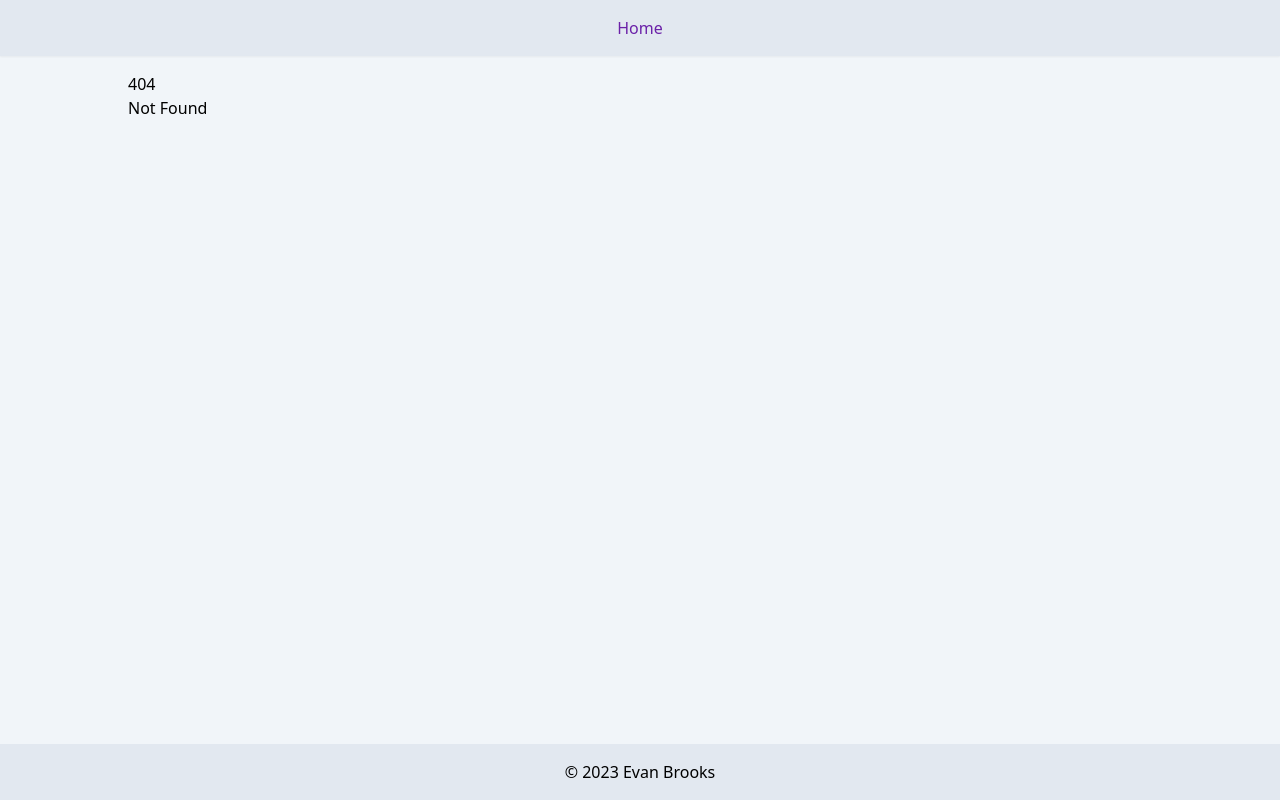
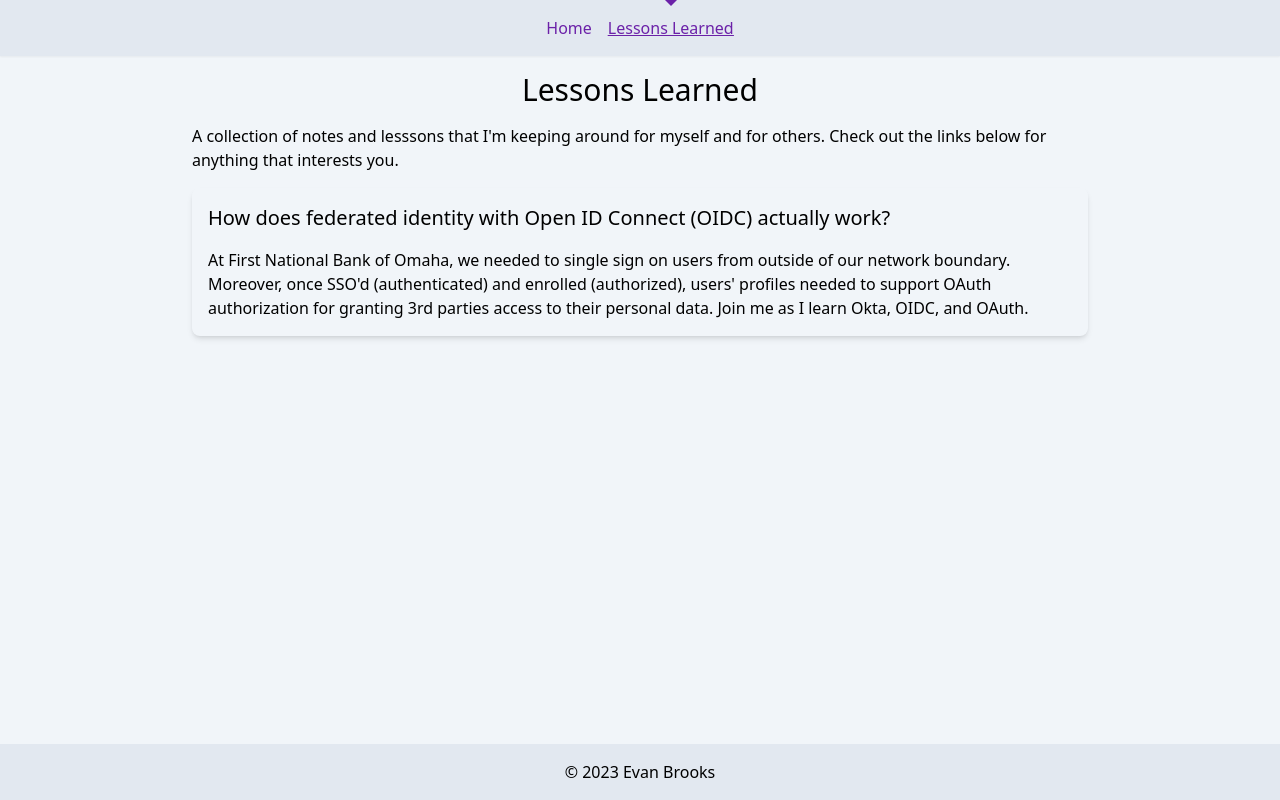
Before and after one commit to ebrooks42/evanbrooks-dev, a SvelteKit app: page /lessons in a window 1280 px wide. Before the commit this address had no page. Built offline with nearby package versions, Linux system fonts and the light colour scheme; a web font is replaced by a local one.

Commit message:
Add lessons learned.

```diff
--- a/package.json
+++ b/package.json
@@ -39,6 +39,8 @@
 	"dependencies": {
 		"@fontsource/sofia-sans": "^4.5.1",
 		"classnames": "^2.3.2",
-		"svelte-icons": "^2.1.0"
+		"mermaid": "^9.3.0",
+		"svelte-icons": "^2.1.0",
+		"tiny-invariant": "^1.3.1"
 	}
 }
--- /dev/null
+++ b/src/lib/MermaidDiagram.svelte
@@ -0,0 +1,16 @@
+<script lang="ts">
+	import mermaid from 'mermaid';
+	import invariant from 'tiny-invariant';
+	import { onMount } from 'svelte';
+
+	let element: HTMLElement | null = null;
+	mermaid.initialize({ startOnLoad: false });
+	onMount(() => {
+		invariant(element, 'After mount, element should be defined.');
+		mermaid.init(undefined, element);
+	});
+</script>
+
+<pre bind:this={element}>
+    <slot />
+</pre>
--- a/src/lib/RecentProject.svelte
+++ b/src/lib/RecentProject.svelte
@@ -1,5 +1,5 @@
 <script lang="ts">
-	import ExternalLink from './ExternalLink.svelte';
+	import ExternalLink from './Link.svelte';
 	import TechStack from './TechStack.svelte';
 
 	export let title: string;
--- a/src/routes/+layout.svelte
+++ b/src/routes/+layout.svelte
@@ -8,7 +8,7 @@
 
 <Header />
 
-<main class="main-container container mx-auto max-w-screen-lg">
+<main class="main-container container mx-auto px-16 max-w-screen-lg space-y-4">
 	<slot />
 </main>
 
--- a/src/routes/+page.svelte
+++ b/src/routes/+page.svelte
@@ -3,6 +3,7 @@
 	import MdLaptop from 'svelte-icons/md/MdLaptop.svelte';
 	import headshot from '$lib/images/evan-professional-headshot.jpeg';
 	import RecentProject from '$lib/RecentProject.svelte';
+	import Link from '$lib/Link.svelte';
 </script>
 
 <svelte:head>
@@ -10,24 +11,28 @@
 	<meta name="description" content="Evan Brooks' personal site" />
 </svelte:head>
 
-<section class="grid grid-cols-1 sm:grid-cols-2 place-items-center space-x-4 space-y-4 m-8">
+<section class="grid grid-cols-1 md:grid-cols-2 place-items-center space-y-4 my-8">
 	<img class="max-w-[300px] rounded-full" src={headshot} alt="Evan Brooks headshot" />
 	<div class="space-y-4">
 		<h1 class="text-3xl text-center">Nice to meet you!</h1>
 		<p>
-			I'm Evan Brooks, a software engineer with passion for both people
+			I'm Evan Brooks, a software engineer with passion for both
 			<span class="w-4 h-4 inline-block align-middle">
 				<MdPersonOutline />
 			</span>
-			and code
+			people and
 			<span class="w-4 h-4 inline-block align-middle">
 				<MdLaptop />
 			</span>
+			code. Some of my recent (non-corporate) work is below. If you want to see what I've been learning
+			lately, check out my
+			<Link href="/lessons">lessons learned</Link>.
 		</p>
+		<p />
 	</div>
 </section>
 
-<section class="mx-8">
+<section>
 	<h2 class="text-center text-2xl">What I've been working on</h2>
 	<ul class="space-y-4">
 		<li>
--- a/src/routes/Header.svelte
+++ b/src/routes/Header.svelte
@@ -7,6 +7,11 @@
 			pathname: '/',
 			name: 'Home',
 			active: $page.url.pathname === '/'
+		},
+		{
+			pathname: '/lessons',
+			name: 'Lessons Learned',
+			active: $page.url.pathname.startsWith('/lessons')
 		}
 	];
 </script>
--- /dev/null
+++ b/src/routes/lessons/+page.svelte
@@ -0,0 +1,26 @@
+<script lang="ts">
+	const posts = [
+		{
+			slug: 'learning-federated-id',
+			title: 'How does federated identity with Open ID Connect (OIDC) actually work?',
+			summary: `At First National Bank of Omaha, we needed to single sign on users from outside of our network boundary. Moreover, once SSO'd (authenticated) and enrolled (authorized), users' profiles needed to support OAuth authorization for granting 3rd parties access to their personal data. Join me as I learn Okta, OIDC, and OAuth.`
+		}
+	];
+</script>
+
+<h1 class="text-3xl text-center">Lessons Learned</h1>
+<p>
+	A collection of notes and lesssons that I'm keeping around for myself and for others. Check out
+	the links below for anything that interests you.
+</p>
+
+<ul>
+	{#each posts as post}
+		<li class="shadow-md rounded-lg p-4 transition duration-300 hover:shadow-lg hover:bg-slate-200">
+			<a href="/lessons/{post.slug}" class="space-y-4">
+				<h2 class="text-xl">{post.title}</h2>
+				<p>{post.summary}</p>
+			</a>
+		</li>
+	{/each}
+</ul>
--- /dev/null
+++ b/src/routes/lessons/+page.ts
@@ -0,0 +1,3 @@
+// since there's no dynamic data here, we can prerender
+// it so that it gets served as a static asset in production
+export const prerender = true;
--- /dev/null
+++ b/src/routes/lessons/[slug]/+page.svelte
@@ -0,0 +1,8 @@
+<script lang="ts">
+	import type { PageData } from './$types';
+
+	export let data: PageData;
+</script>
+
+<h1 class="text-3xl">{data.title}</h1>
+<div>{@html data.content}</div>
--- /dev/null
+++ b/src/routes/lessons/[slug]/+page.ts
@@ -0,0 +1,13 @@
+import { error } from '@sveltejs/kit';
+import type { PageLoad } from './$types';
+
+export const load = (({ params }) => {
+	if (params.slug === 'learning-federated-id') {
+		return {
+			title: 'How does federated identity with Open ID Connect (OIDC) actually work?',
+			content: `<p>Welcome to my blog. Lorem ipsum dolor sit amet...</p><p>I'll be adding some content to this on Monday or Tuesday!</p>`
+		};
+	}
+
+	throw error(404, 'Not found');
+}) satisfies PageLoad;
```
Also changed, not shown: src/lib/Link.svelte (renamed from src/lib/ExternalLink.svelte), 1 other file (tests, documents, lock files or other folders).
